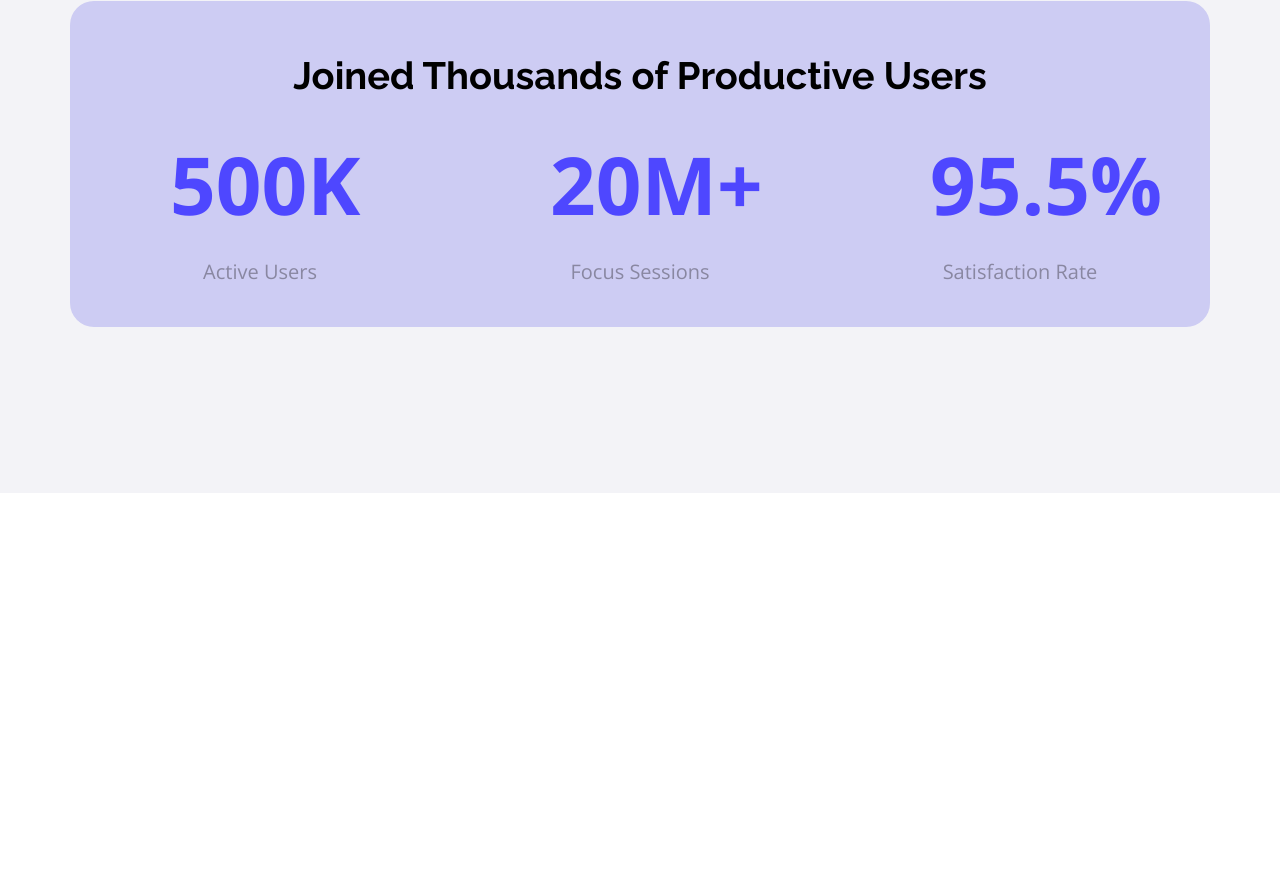
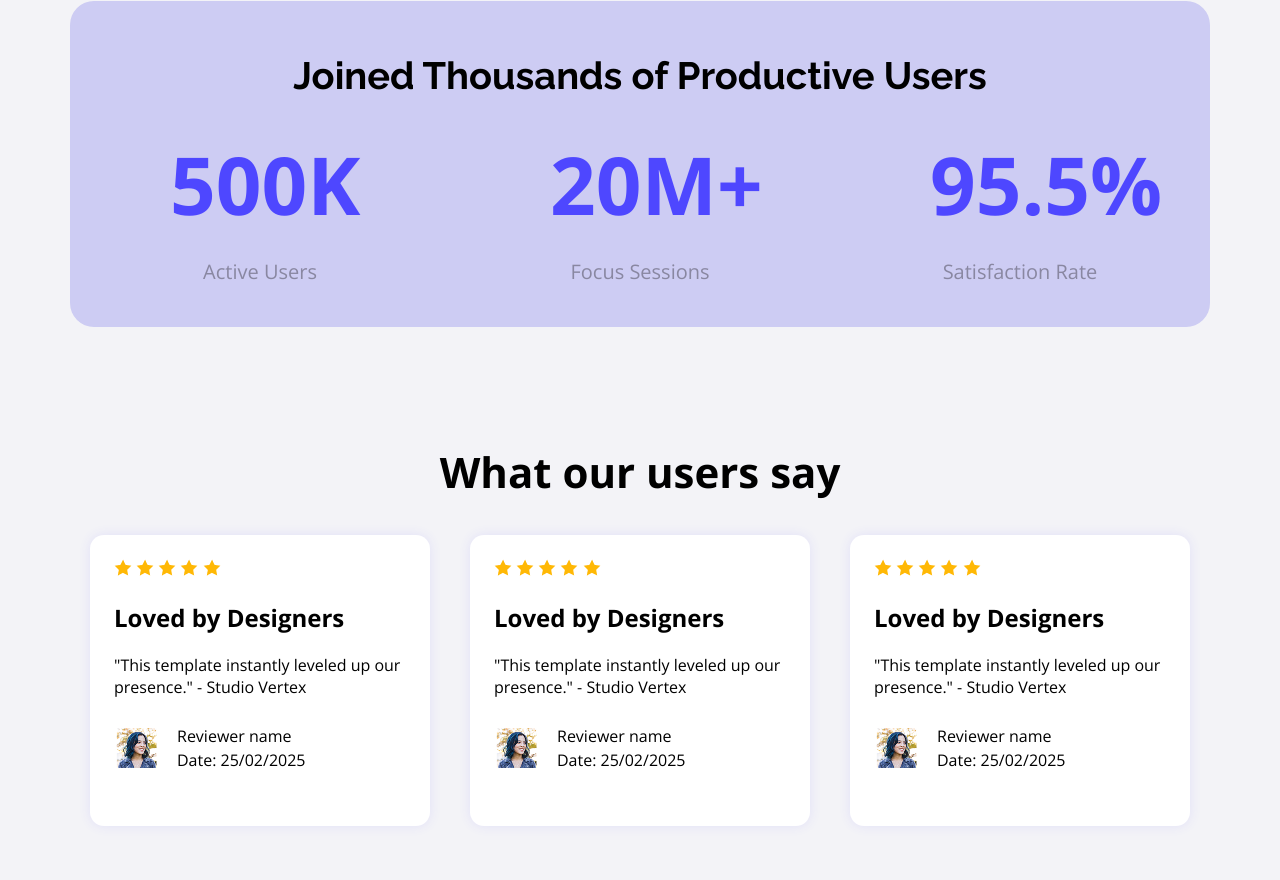
Before and after one commit to sagarpaulpro/B12A01, a plain HTML site: page index.html in a window 1280 px wide. Shown: the part 943-1823 px from the top of the page. Before the commit the page ends 1436 px from the top, so only its background shows below. Drawn offline with nearby package versions, Linux system fonts and the light colour scheme.

Commit message:
Added Review Section

```diff
--- a/index.html
+++ b/index.html
@@ -61,6 +61,72 @@
 
             </div>
         </section>
+
+        <section>
+            <div class="review">
+                <h1>What our users say</h1>
+                <div class="card-container">
+                    <div class="card">
+                        <div class="stars">
+                            <img src="./media/icon-star.png" alt="icon">
+                            <img src="./media/icon-star.png" alt="icon">
+                            <img src="./media/icon-star.png" alt="icon">
+                            <img src="./media/icon-star.png" alt="icon">
+                            <img src="./media/icon-star.png" alt="icon">
+                        </div>
+                        <h2>Loved by Designers</h2>
+                        <p>"This template instantly leveled up our presence." - Studio Vertex</p>
+                        <div class="avatar-comment">
+                            <img src="./media/avatar.png" alt="avatar">
+                            <div class="comment">
+                                <p>Reviewer name</p>
+                                <p>Date: 25/02/2025</p>
+                            </div>
+
+                        </div>
+                    </div>
+
+                    <div class="card">
+                        <div class="stars">
+                            <img src="./media/icon-star.png" alt="icon">
+                            <img src="./media/icon-star.png" alt="icon">
+                            <img src="./media/icon-star.png" alt="icon">
+                            <img src="./media/icon-star.png" alt="icon">
+                            <img src="./media/icon-star.png" alt="icon">
+                        </div>
+                        <h2>Loved by Designers</h2>
+                        <p>"This template instantly leveled up our presence." - Studio Vertex</p>
+                        <div class="avatar-comment">
+                            <img src="./media/avatar.png" alt="avatar">
+                            <div class="comment">
+                                <p>Reviewer name</p>
+                                <p>Date: 25/02/2025</p>
+                            </div>
+
+                        </div>
+                    </div>
+
+                    <div class="card">
+                        <div class="stars">
+                            <img src="./media/icon-star.png" alt="icon">
+                            <img src="./media/icon-star.png" alt="icon">
+                            <img src="./media/icon-star.png" alt="icon">
+                            <img src="./media/icon-star.png" alt="icon">
+                            <img src="./media/icon-star.png" alt="icon">
+                        </div>
+                        <h2>Loved by Designers</h2>
+                        <p>"This template instantly leveled up our presence." - Studio Vertex</p>
+                        <div class="avatar-comment">
+                            <img src="./media/avatar.png" alt="avatar">
+                            <div class="comment">
+                                <p>Reviewer name</p>
+                                <p>Date: 25/02/2025</p>
+                            </div>
+                        </div>
+                    </div>
+                </div>
+            </div>
+        </section>
     </main>
 </body>
 </html>
--- a/style.css
+++ b/style.css
@@ -160,3 +160,45 @@ main {
     font-size: 20px;
     text-align: center;
 }
+
+/* section 3 */
+.review h1 {
+    font-size: 42px;
+    font-weight: bold;
+    text-align: center;
+}
+.card-container {
+    display: flex;
+    justify-content: space-around;
+    width: 1140px;
+    height: 342px;
+    margin: 0 auto;
+}
+.card {
+    width: 366.67px;
+    height: 243px;
+    border-radius: 14px;
+    padding: 24px;
+    margin: 0 20px;
+    background-color: #FFFFFF;
+    box-shadow: 0 0 12px rgba(78, 71, 255, 0.1);
+}
+.card:hover {
+    transform: scale(1.1);
+    transition: 0.5s;
+}
+.avatar-comment {
+    align-items: center;
+    display: flex;
+    padding: 2px;
+    margin: 0px;
+}
+.comment{
+    line-height: 0.5px;
+}
+.avatar-comment img {
+    margin: 0 20px 0 0;
+}
+.comment p {
+    line-height: 0.5;
+}
```
Also changed, not shown: media/avatar.png (added), media/icon-star.png (added), media/wc-big.png (added).
